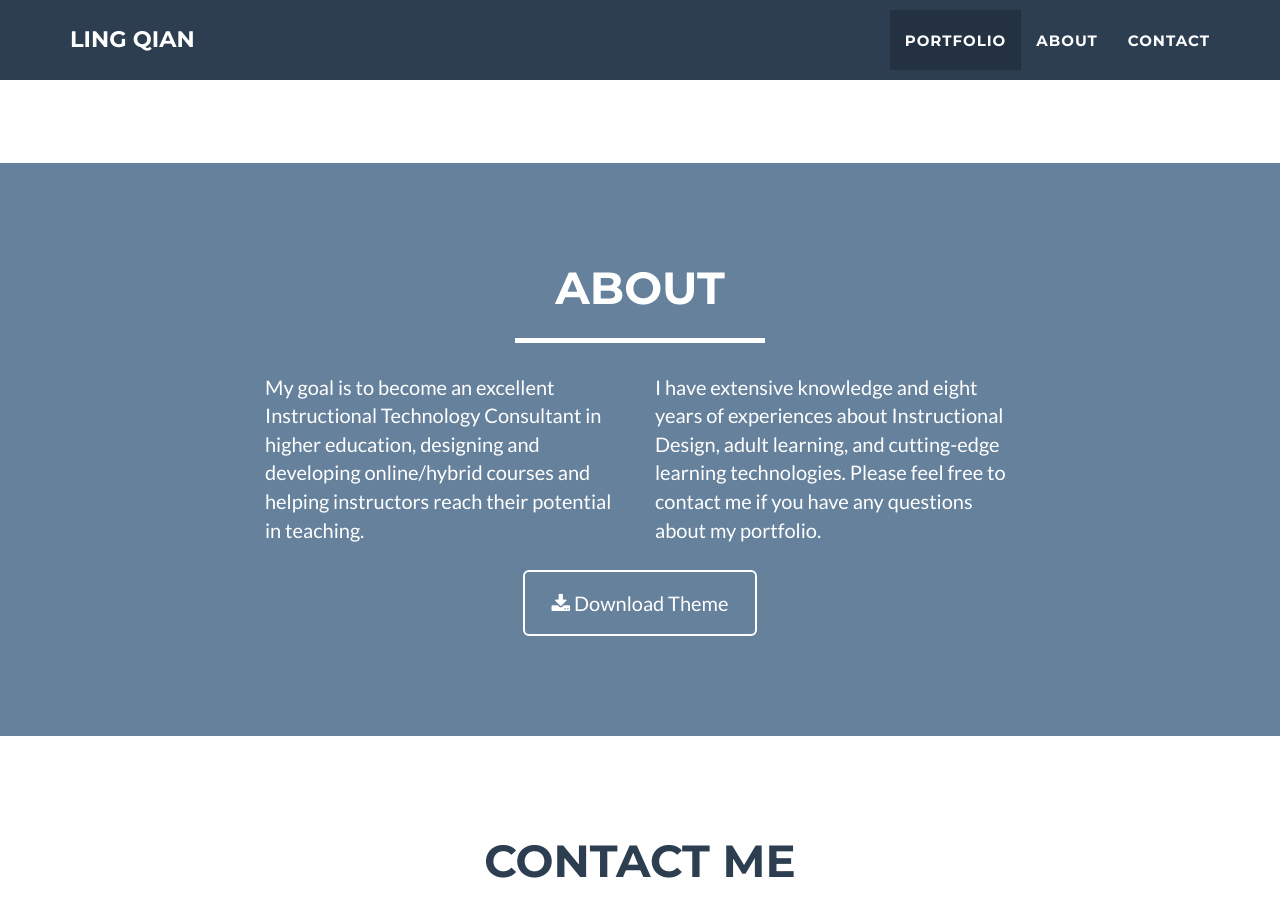
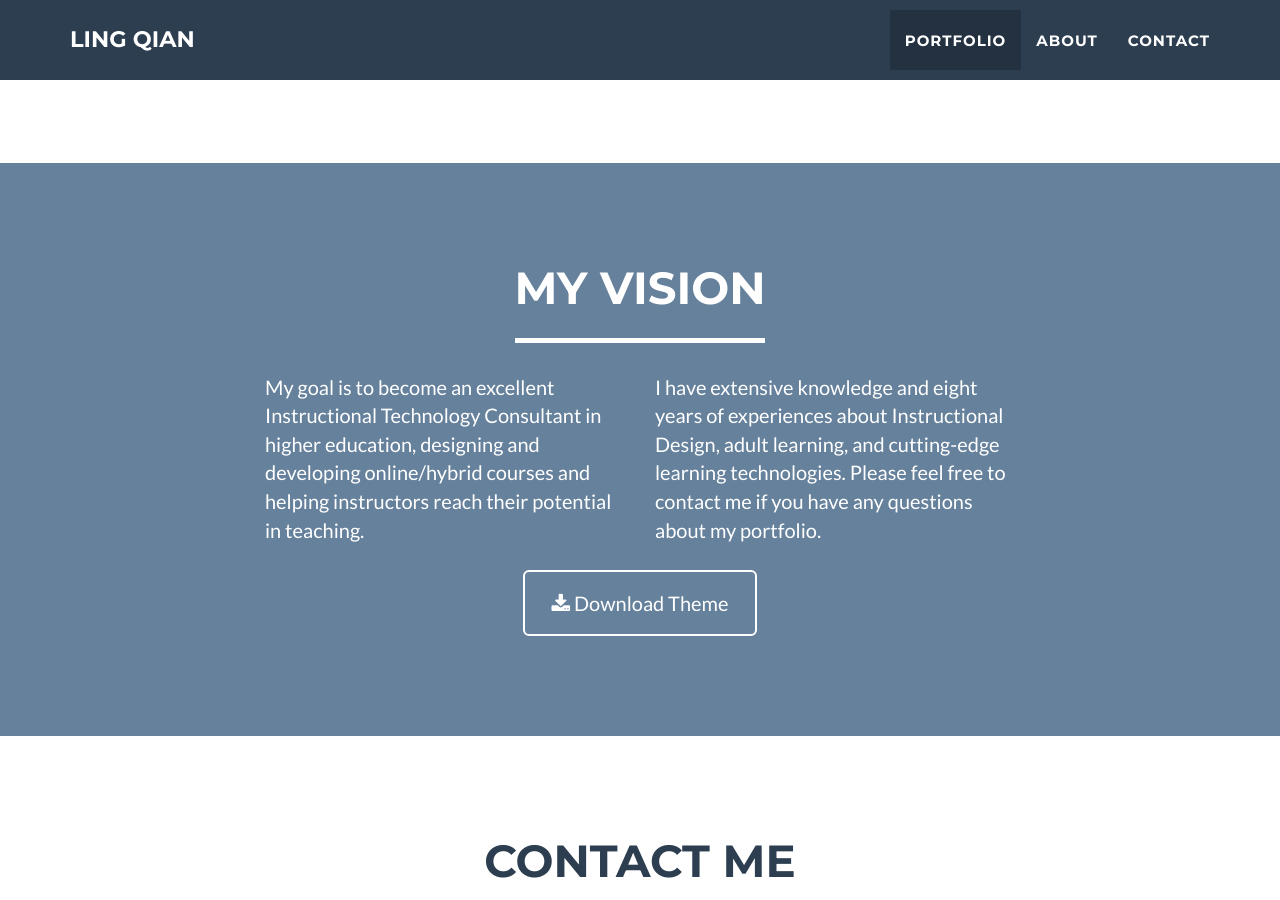
Before and after one commit to lingqiann/lingqiann.github.io, a Jekyll site: the page built from index.html, in a window 1280 px wide and 900 px high, scrolled down 1704 px. Built offline with Jekyll 4.4.1, drawn with Linux system fonts in a browser that asks for light colours.

Commit message:
Update about.html

```diff
--- a/_includes/about.html
+++ b/_includes/about.html
@@ -3,7 +3,7 @@
         <div class="container">
             <div class="row">
                 <div class="col-lg-12 text-center">
-                    <h2>About</h2>
+                    <h2>My Vision</h2>
                     <hr class="star-light">
                 </div>
             </div>
```
